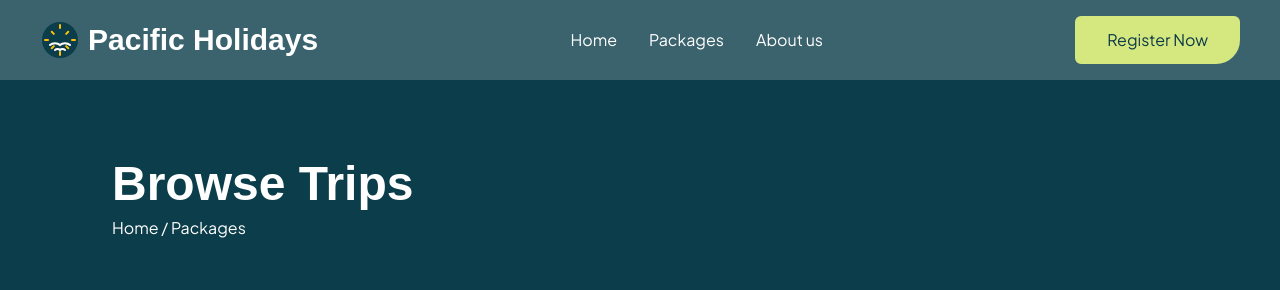
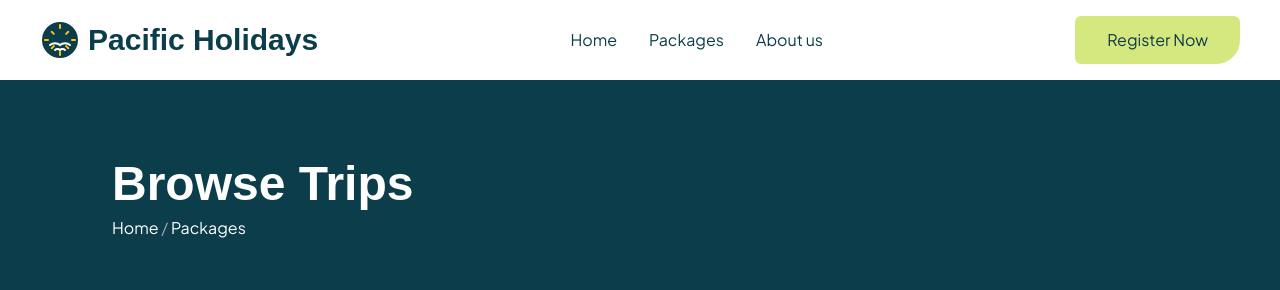
Before and after one commit to vinayytyagi/letsfly, a Next.js app: page /packages in a window 1280 px wide. Shown: the top 290 px of the page. Built offline with nearby package versions, Linux system fonts and the light colour scheme; a web font is replaced by a local one.

Commit message:
updations 7

```diff
--- a/app/packages/[slug]/page.js
+++ b/app/packages/[slug]/page.js
@@ -72,7 +72,11 @@ export default function PackageDetail({ params }) {
 
   return (
     <div className="bg-secondary">
-      <Navbar />
+      <Navbar
+        initialBgColor="bg-white"
+        initialTextColor="text-[#0B3D4A]"
+        initialLogoColor="text-[#0B3D4A]"
+      />
       <main className="container mx-auto py-24 px-6">
         <div className="bg-white rounded-lg shadow-lg overflow-hidden">
             <div className="relative h-[500px]">
--- a/app/packages/page.js
+++ b/app/packages/page.js
@@ -65,11 +65,15 @@ export default function Packages() {
 
   return (
     <div className="bg-white">
-      <Navbar />
+      <Navbar
+        initialBgColor="bg-white"
+        initialTextColor="text-[#0B3D4A]"
+        initialLogoColor="text-[#0B3D4A]"
+      />
         <div className="bg-[#0B3D4A]/80 pt-20 text-white">
           <div className="bg-[#0B3D4A] px-10 md:px-28 py-10 md:py-20">
               <h1 className="text-5xl font-heading font-bold">Browse Trips</h1>
-              <p className="font-body mt-2"><Link href="/">Home</Link> / Packages</p>
+              <p className="font-body mt-2"><Link href="/">Home</Link> <span className='text-gray-400'>/</span> Packages</p>
             </div>
         </div>
       <main className="container mx-auto py-24 px-6">
--- a/app/page.js
+++ b/app/page.js
@@ -36,7 +36,11 @@ export default function Home() {
 
   return (
     <div className="bg-white">
-      <Navbar />
+      <Navbar
+        initialBgColor="bg-transparent"
+        initialTextColor="text-white"
+        initialLogoColor="text-white"
+      />
       <main>
         <HeroSection />
         <Offerings />
--- a/components/Navbar.js
+++ b/components/Navbar.js
@@ -5,7 +5,11 @@ import Button from './Button';
 import { useState, useEffect } from 'react';
 import { FaBars, FaTimes } from 'react-icons/fa';
 
-const Navbar = () => {
+const Navbar = ({
+  initialBgColor = 'bg-transparent',
+  initialTextColor = 'text-white',
+  initialLogoColor = 'text-white'
+}) => {
   const [isMobileMenuOpen, setIsMobileMenuOpen] = useState(false);
   const [isSticky, setIsSticky] = useState(false);
 
@@ -35,10 +39,12 @@ const Navbar = () => {
     };
   }, []);
 
-  const navClassName = `transition-all duration-300 ${isSticky ? 'fixed top-0 left-0 right-0 z-50 bg-[#d5e880] text-[#0B3D4A] shadow-lg' : 'absolute top-0 left-0 right-0 z-50 bg-transparent text-white'}`;
-  const linkClassName = `relative group transition-colors duration-300 ${isSticky ? 'text-[#0B3D4A] hover:text-primary' : 'text-[#fff] hover:text-[#d5e880]'}`;
+  const navClassName = `transition-all duration-300 ${isSticky ? 'fixed top-0 left-0 right-0 z-50 bg-[#d5e880] text-[#0B3D4A] shadow-lg' : `absolute top-0 left-0 right-0 z-50 ${initialBgColor} ${initialTextColor}`}`;
+  const linkClassName = `relative group transition-colors duration-300 ${isSticky ? 'text-[#0B3D4A] hover:text-primary' : `${initialTextColor} hover:text-[#d5e880]`}`;
   const underlineClassName = isSticky ? 'bg-[#0B3D4A]' : 'bg-[#d5e880]';
-  const mobileButtonClassName = `transition-colors duration-300 p-2 ${isSticky ? 'text-[#0B3D4A] hover:text-primary' : 'text-white hover:text-[#d5e880]'}`;
+  const mobileButtonClassName = `transition-colors duration-300 p-2 ${isSticky ? 'text-[#0B3D4A] hover:text-primary' : `${initialTextColor} hover:text-[#d5e880]`}`;
+  const logoClassName = `font-logo text-lg sm:text-2xl lg:text-3xl ml-2 ${isSticky ? 'text-[#0B3D4A]' : initialLogoColor}`;
+
 
   return (
     <nav className={navClassName}>
@@ -48,7 +54,7 @@ const Navbar = () => {
             <div className="w-8 h-8 sm:w-10 sm:h-10">
               <PacificHolidaysLogo />
             </div>
-            <span className={`font-logo text-lg sm:text-2xl lg:text-3xl ml-2 ${isSticky ? 'text-[#0B3D4A]' : 'text-white'}`}>Pacific Holidays</span>
+            <span className={logoClassName}>Pacific Holidays</span>
           </Link>
         </div>
 
```
